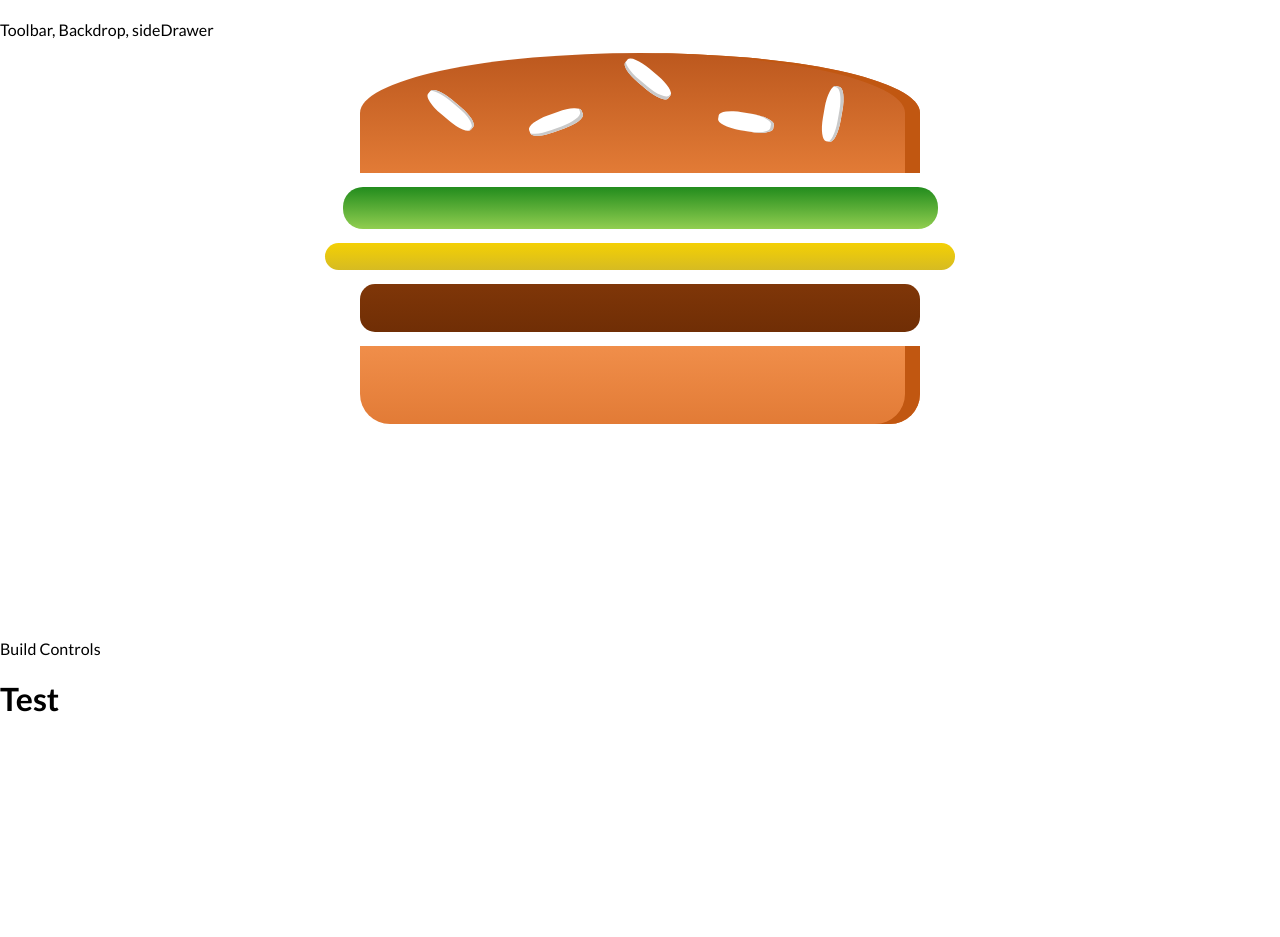
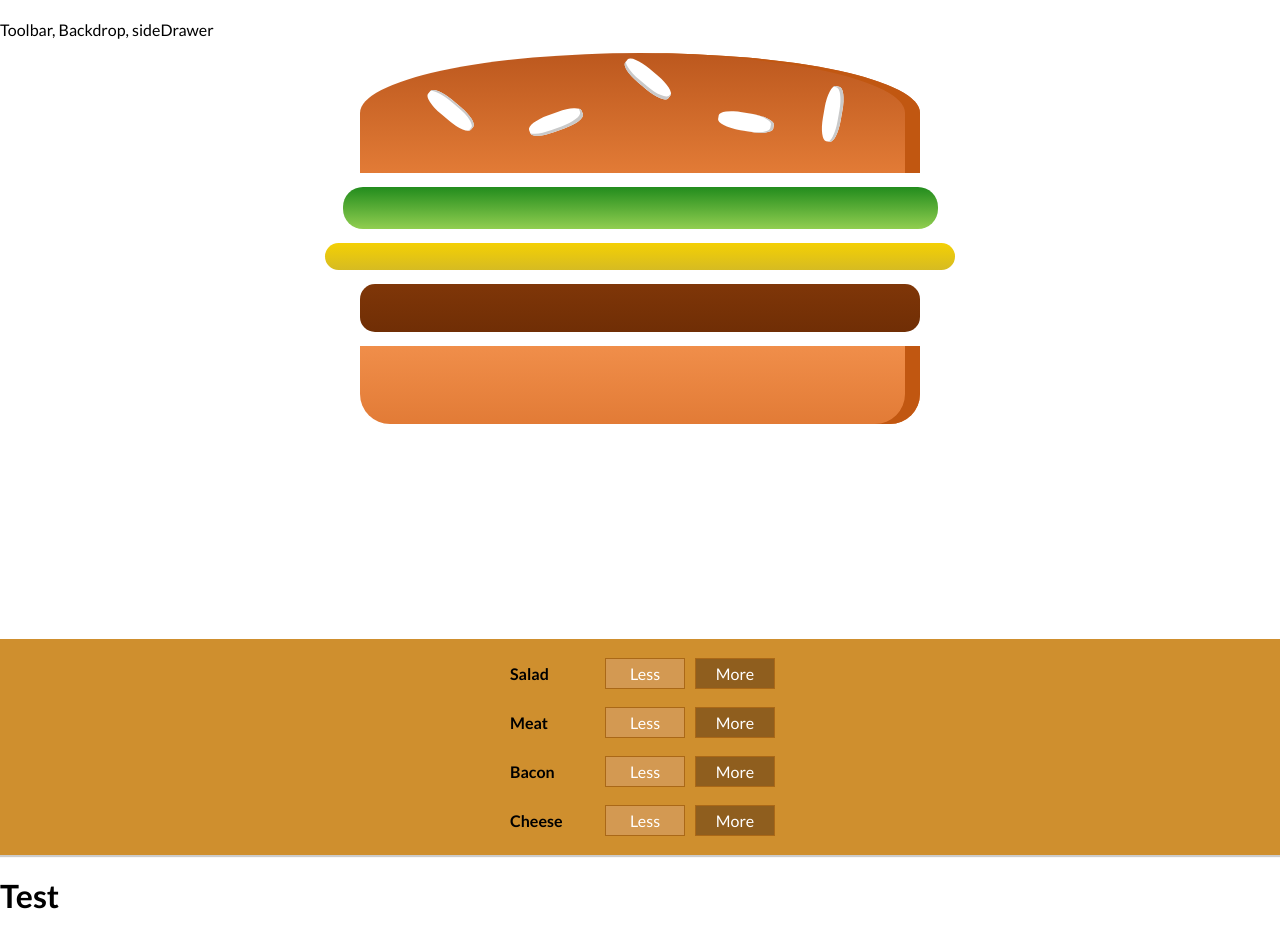
Before and after one commit to DzmitryDavid/burger-app, a React (Create React App) app: page / in a window 1280 px wide. Before the commit the page ends 800 px from the top, so only its background shows below. Built offline with nearby package versions, Linux system fonts and the light colour scheme.

Commit message:
implement adding ingredients

```diff
--- /dev/null
+++ b/src/components/Burger/BuildControls/BuildControl/BuildControl.js
@@ -0,0 +1,16 @@
+import React from 'react'
+import './BuildControl.scss';
+
+const BuiltControl = (props) => {
+  return (
+    <div className="BuildControl">
+      <div className="Label">{props.label}</div>
+      <button className="Less">Less</button>
+      <button
+        onClick={props.added}
+        className="More">More</button>
+    </div>
+  )
+}
+
+export default BuiltControl
--- /dev/null
+++ b/src/components/Burger/BuildControls/BuildControl/BuildControl.scss
@@ -0,0 +1,55 @@
+.BuildControl {
+  display: flex;
+  justify-content: center;
+  align-items: center;
+  margin: 5px 0;
+
+  button {
+    display: block;
+    font: inherit;
+    padding: 5px;
+    margin: 0 5px;
+    width: 80px;
+    border: 1px solid #aa6817;
+    cursor: pointer;
+    outline: none;
+
+    &:disabled {
+      background-color: #AC9980;
+      border: 1px solid #7E7365;
+      color: #ccc;
+      cursor: default;
+    }
+    &:hover &:disabled {
+      background-color: #AC9980;
+      color: #ccc;
+      cursor: not-allowed;
+    }
+  }
+}
+
+.Label {
+  padding: 10px;
+  font-weight: bold;
+  width: 80px;
+}
+
+.Less {
+  background-color: #D39952;
+  color: white;
+  &:hover,
+  &:active {
+    background-color: #DAA972;
+    color: white;
+  }
+}
+
+.More {
+  background-color: #8F5E1E;
+  color: white;
+  &:hover,
+  &:active {
+    background-color: #99703F;
+    color: white;
+  }
+}
--- /dev/null
+++ b/src/components/Burger/BuildControls/BuildControls.js
@@ -0,0 +1,25 @@
+import React from 'react'
+import './BuildControls.scss';
+import BuildControl from './BuildControl/BuildControl';
+
+const controls = [
+  {label: 'Salad', type: 'salad'},
+  {label: 'Meat', type: 'meat'},
+  {label: 'Bacon', type: 'bacon'},
+  {label: 'Cheese', type: 'cheese'}
+]
+
+const BuildControls = (props) => {
+  return (
+    <div className="BuildControls">
+      {controls.map(ctrl => {
+        return <BuildControl
+          key={ctrl.label}
+          label={ctrl.label}
+          added={() => props.ingredientAdded(ctrl.type)}/>
+      })}
+    </div>
+  )
+}
+
+export default BuildControls
--- /dev/null
+++ b/src/components/Burger/BuildControls/BuildControls.scss
@@ -0,0 +1,10 @@
+.BuildControls {
+  width: 100%;
+  background-color: #cf8f2e;
+  display: flex;
+  flex-flow: column;
+  align-items: center;
+  box-shadow: 0 2px 1px #ccc;
+  margin: auto;
+  padding: 10px 0;
+}
--- a/src/components/Burger/Burger.js
+++ b/src/components/Burger/Burger.js
@@ -12,9 +12,6 @@
     return arr.concat(el)
   }, [])
 
-
-
-  console.log(transformedIngredients);
   return (
     <div className="Burger">
       <BurgerIngredient type="bread-top"/>
--- a/src/containers/BurgerBuilder/BurgerBuilder.js
+++ b/src/containers/BurgerBuilder/BurgerBuilder.js
@@ -1,5 +1,13 @@
 import React, { Component } from 'react';
 import Burger from '../../components/Burger/Burger';
+import BuildControls from '../../components/Burger/BuildControls/BuildControls';
+
+const INGREDIENT_PRICES = {
+  salad: 0.3,
+  cheese: 0.5,
+  bacon: 0.4,
+  meat: 1.3,
+}
 
 class BurgerBuilder extends Component {
   state = {
@@ -8,14 +16,30 @@
       cheese: 1,
       meat: 1,
       bacon: 1
-    }
+    },
+
+    totalPrice:4
+  }
+
+  addIngredientsHandler = (type) => {
+    const oldCount = this.state.ingredients[type];
+    const updatedCount = oldCount + 1;
+    const updatedIngredients = {...this.state.ingredients};
+    updatedIngredients[type] = updatedCount;
+    const priceAddition = INGREDIENT_PRICES[type];
+    const oldPrice =  this.state.totalPrice ;
+    const newPrice = oldPrice + priceAddition;
+    this.setState({totalPrice: newPrice, ingredients: updatedIngredients})
+  }
+
+  removeIngredientsHandler = (type) => {
 
   }
   render() {
     return (
       <>
       <Burger ingredients={this.state.ingredients}/>
-      <div>Build Controls</div>
+      <BuildControls ingredientAdded={this.addIngredientsHandler} />
       </>
     );
   }
```
